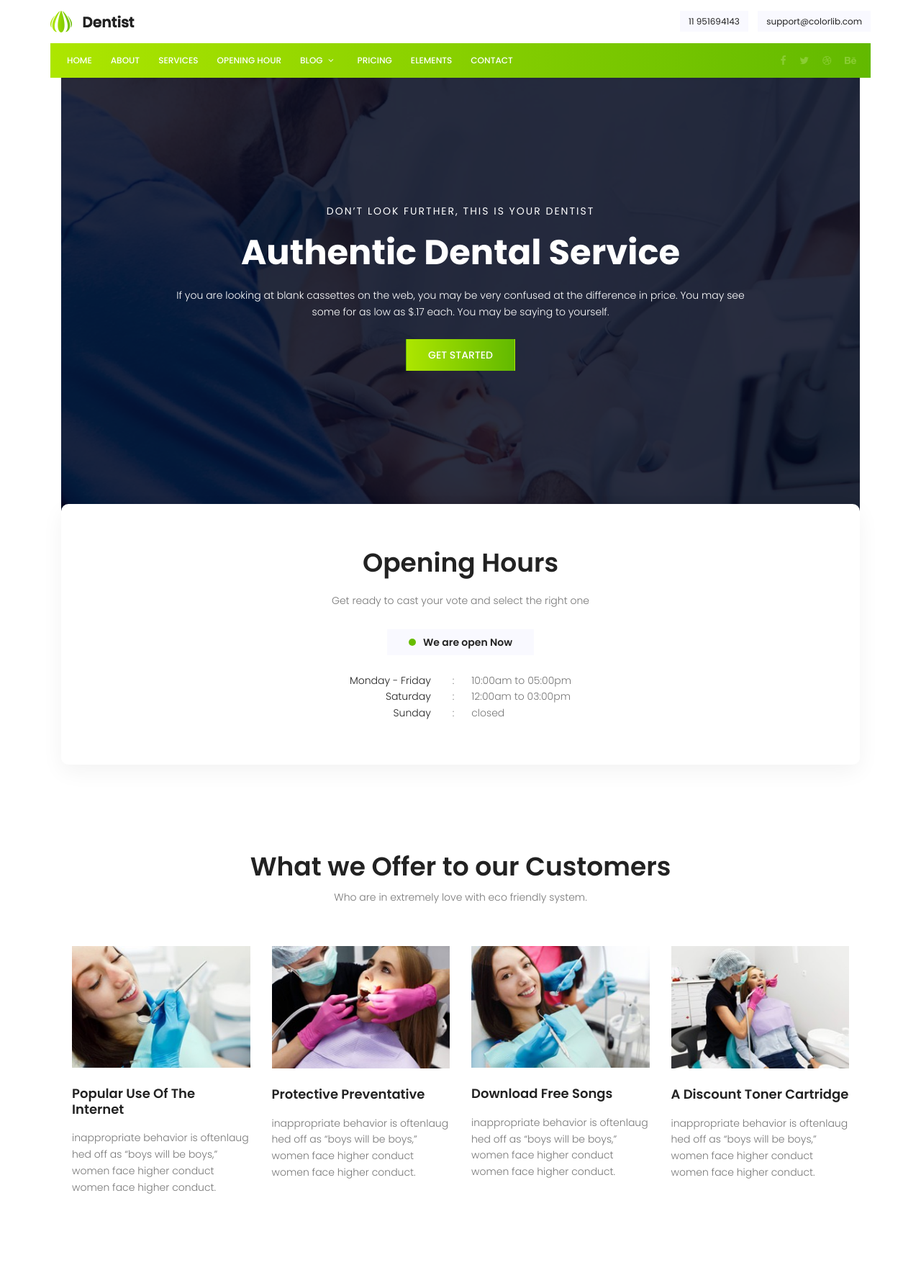
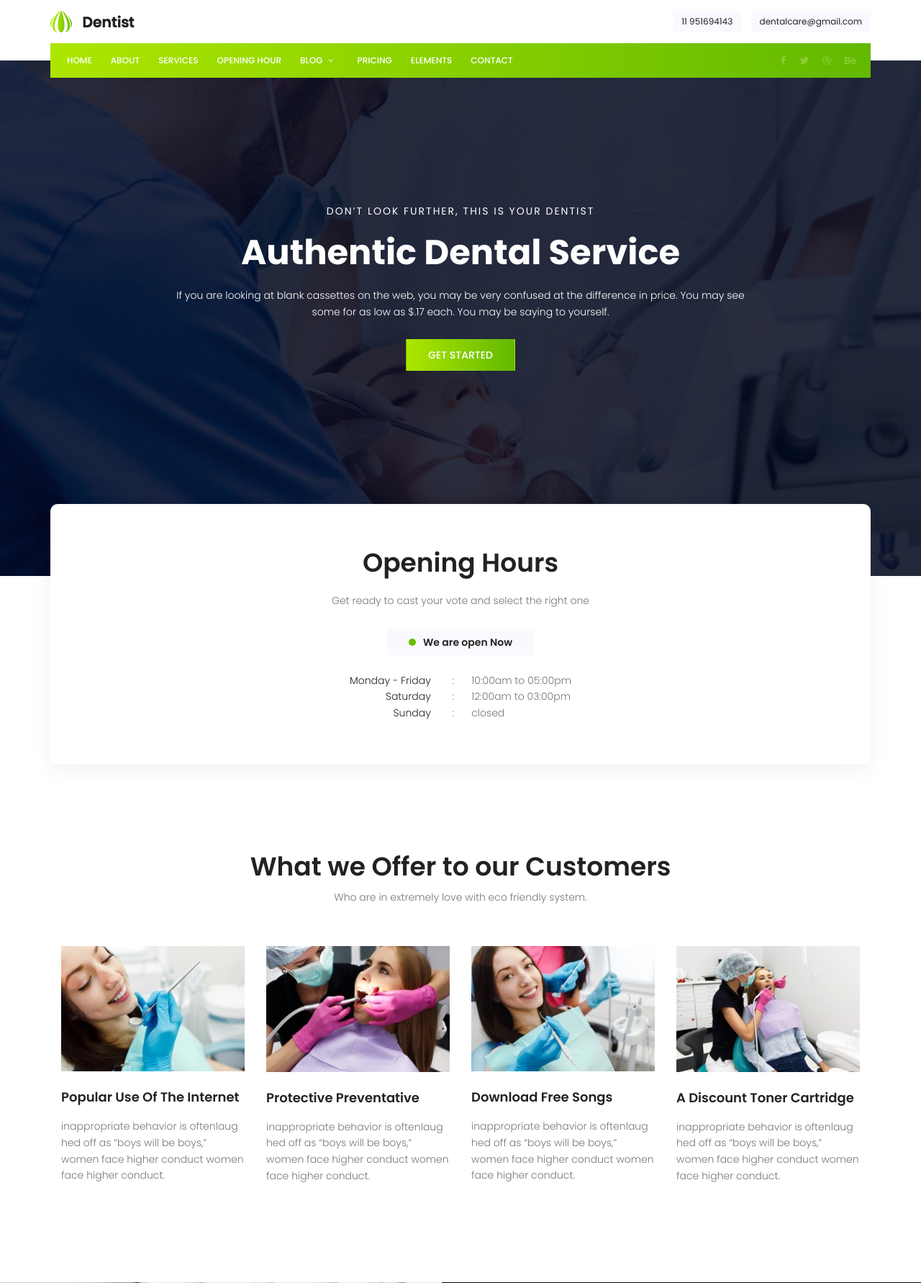
Before and after one commit to GustaSoier/Clinica-Dentista, a Laravel app: page / in a window 1280 px wide. Shown: the top 1782 px of the page at 72% size. Run offline with Laravel 9, Linux system fonts and the light colour scheme; some libraries are stand-ins or nearby versions.

Commit message:
PHP
Tirei a classe container do conteúdo e troquei o email e o número de telefone do topo

```diff
--- a/clinicadentista/resources/views/layout/layout.blade.php
+++ b/clinicadentista/resources/views/layout/layout.blade.php
@@ -41,11 +41,11 @@
                     </div>
                     <div class="col-lg-6 col-sm-6 col-8 header-top-right no-padding">
                       <a class="btns" href="tel:11 951694143">11 951694143</a>
-                        <a class="btns" href="mailto:support@colorlib.com">support@colorlib.com</a>
-                        <a class="icons" href="tel:+953 012 3654 896">
+                        <a class="btns" href="mailto:dentalcare@gmail.com">dentalcare@gmail.com</a>
+                        <a class="icons" href="tel:11 951694143">
                             <span class="lnr lnr-phone-handset"></span>
                         </a>
-                        <a class="icons" href="mailto:support@colorlib.com">
+                        <a class="icons" href="mailto:dentalcare@gmail.com">
                             <span class="lnr lnr-envelope"></span>
                         </a>
                     </div>
@@ -87,7 +87,7 @@
       </div>
     </header><!-- #header -->
 
-    <main class="container">
+    <main>
         @yield('conteudo')
     </main>
 
```
